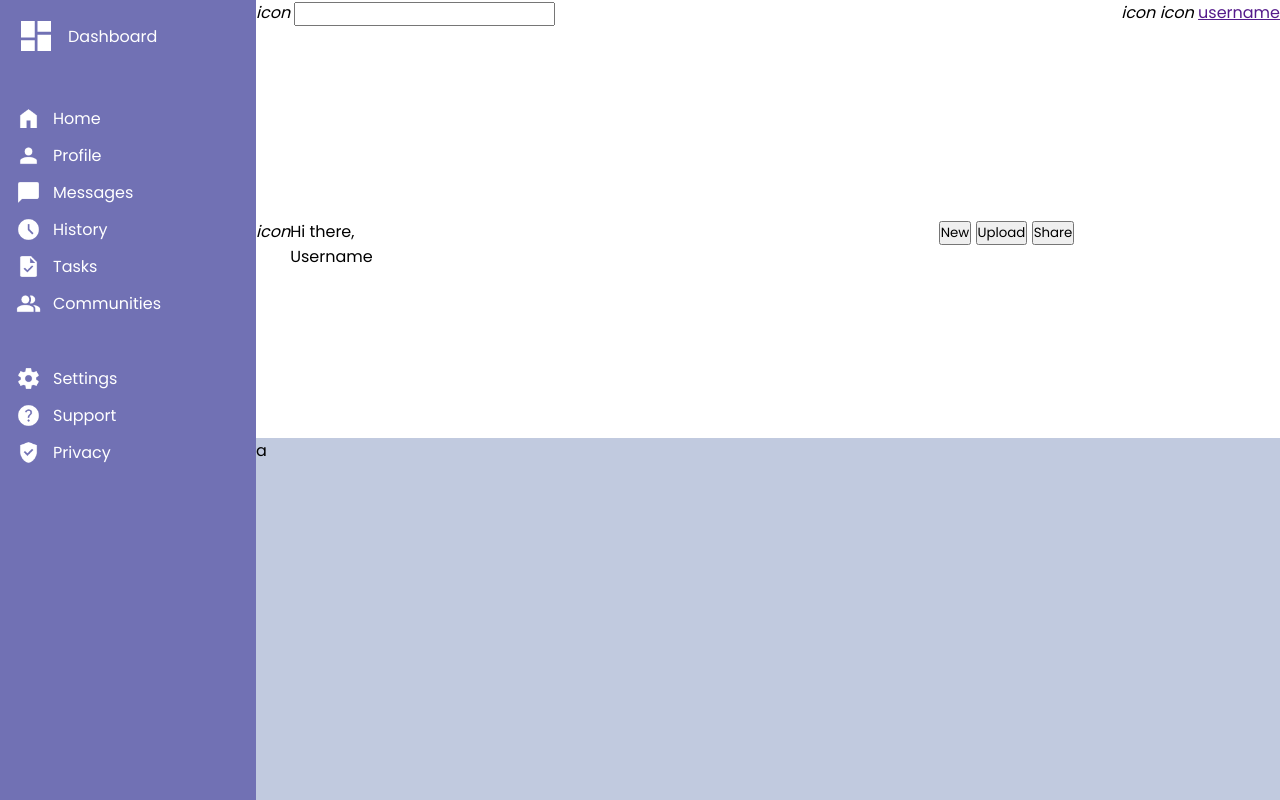
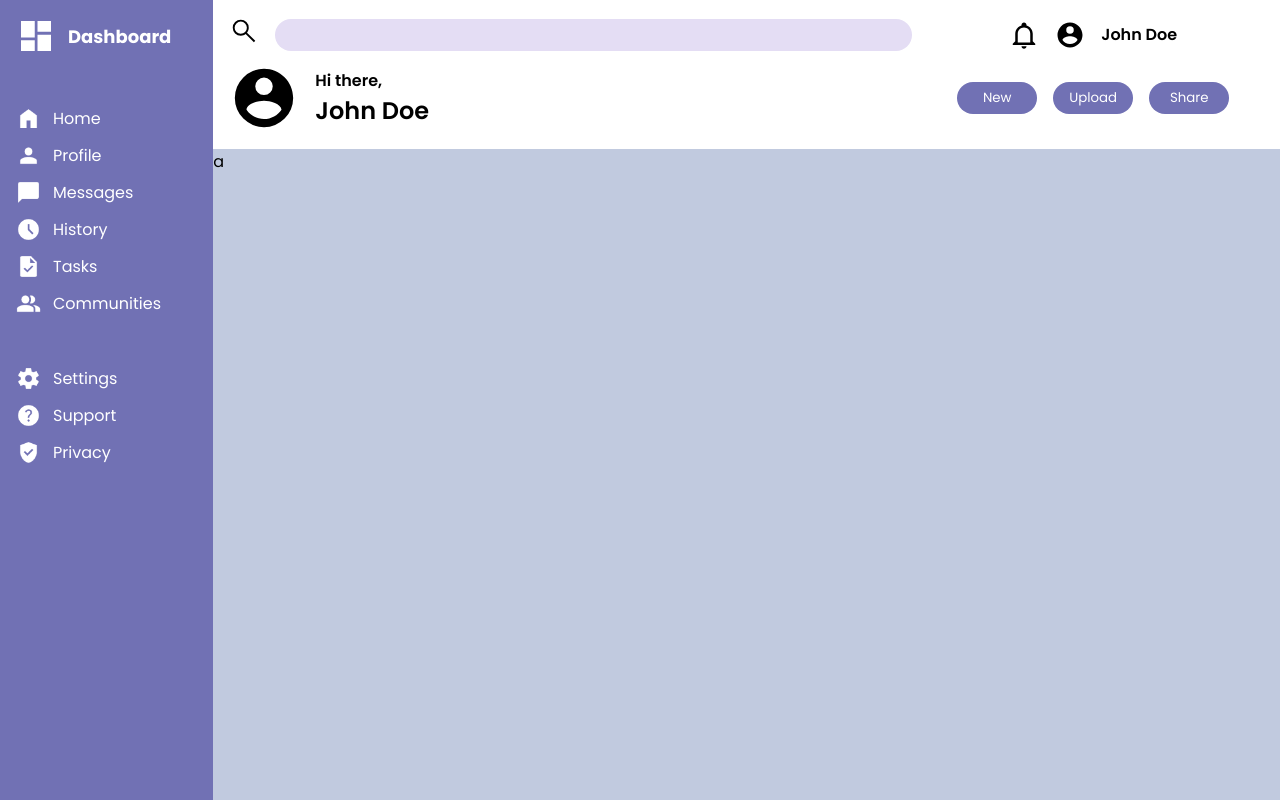
Before and after one commit to bernardo-mcosta/dashboard, a plain HTML site: page index.html in a window 1280 px wide. Drawn offline with Linux system fonts and the light colour scheme.

Commit message:
Fix header layout

```diff
--- a/index.html
+++ b/index.html
@@ -59,7 +59,7 @@
             <p>Support</p>
           </li>
           <li>
-            <img src="./img/shield.png" alt="">
+            <img src="./img/shield.png">
             <p>Privacy</p>
           </li>
         </ul>
@@ -68,31 +68,27 @@
   </div>
 
   <div class="header">
-    <div class="upper-header">
       <div class="search-bar">
-        <i>icon</i>
-        <input type="text">
+        <label for="text-search"><img src="./img/search.svg"></label>
+        <input type="text" id="text-search" class="text-search">
       </div>
-      <div class="right-container">
-        <i>icon</i>
-        <i>icon</i>
-        <a href="">username</a>
+      <div class="user-container">
+        <img src="./img/bell.svg">
+        <img src="./img/account-circle.svg">
+        <p>John Doe</p>
       </div>
-    </div>
-    <div class="lower-header">
-      <div class="left-container">
-        <i>icon</i>
+      <div class="greetings-container">
+        <img src="./img/account-circle.svg">
         <div class="greetings">
           <p>Hi there,</p>
-          <p>Username</p>
+          <p class="username">John Doe</p>
         </div>
       </div>
-      <div class="right-container">
+      <div class="button-container">
         <button>New</button>
         <button>Upload</button>
         <button>Share</button>
       </div>
-    </div>
   </div>
 
   <div class="main">
--- a/style.css
+++ b/style.css
@@ -7,13 +7,13 @@
 
 body {
   display: grid;
-  grid-template-columns: 1fr 4fr;
+  grid-template: auto 4fr / 1fr 5fr;
   min-height: 100vh;
 }
 
 /* Sidebar */
 .sidebar {
-  background-color: rgb(113, 113, 180);
+  background-color: #7171b4;
   padding: 1rem;
   color: white;
   grid-row: 1/3;
@@ -21,7 +21,8 @@ body {
 
 .sidebar .title {
   display: flex;
-  font-size: 16px;
+  font-size: 18px;
+  font-weight: 700;
   margin-bottom: 50px;
   gap: 0.75rem;
   align-items: center;
@@ -51,27 +52,88 @@ body {
 }
 
 /* Header */
+
 .header {
   display: grid;
-  grid-template-rows: 1fr 1fr;
+  grid-template-rows: auto 1fr;
+  grid-template-columns: 2fr 1fr;
+  grid-column: 2/3;
+  padding: 1rem;
+  grid-gap: 10px;
 }
 
-.upper-header {
-  display: grid;
-  grid-template-columns: 2fr 1fr;
-}
-
-.upper-header .right-container {
+.header .user-container {
   text-align: right;
 }
 
-.lower-header {
-  display: grid;
-  grid-template-columns: 2fr 1fr;
+.header .search-bar {
+  display: flex;
+  align-items: center;
+  gap: 1rem;
 }
 
-.lower-header .left-container {
+.header .search-bar label {
+  display: block;
+  height: auto;
+}
+
+.header .search-bar img {
+  width: 30px;
+  height: auto;
+}
+
+.header .text-search {
+  border-radius: 20px;
+  border: none;
+  background-color: #e4ddf4;
+  flex: 1;
+  height: 2rem;
+}
+
+.header .user-container {
   display: flex;
+  justify-content: center;
+  align-items: center;
+  gap: 1rem;
+  font-weight: 600;
+}
+
+.header .user-container img {
+  width: 30px;
+  height: auto;
+}
+
+.header .greetings-container {
+  display: flex;
+  align-items: center;
+  gap: 1rem;
+  font-weight: 600;
+}
+
+.header .greetings-container .username {
+  font-size: 1.5rem;
+}
+
+.header .button-container {
+  display: flex;
+  align-items: center;
+  justify-content: center;
+  gap: 1rem;
+}
+
+.header button {
+  cursor: pointer;
+  color: white;
+  background-color: #7171b4;
+  border: none;
+  border-radius: 20px;
+  width: 5rem;
+  height: 2rem;
+  font-weight: 400;
+}
+
+.header .greetings-container img {
+  width: 70px;
 }
 
 .main {
```
Also changed, not shown: img/account-circle.svg (added), img/bell.svg (added), img/search.svg (added).
